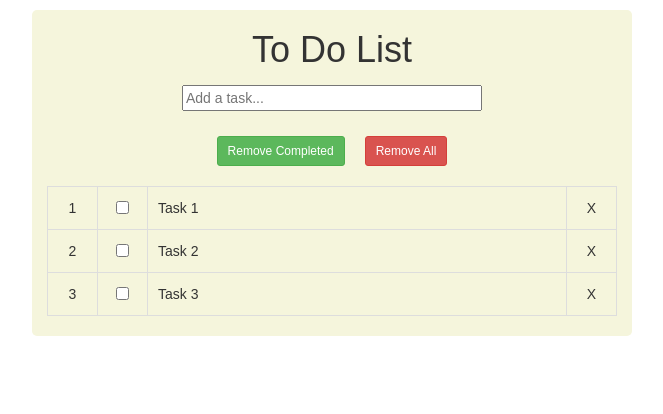
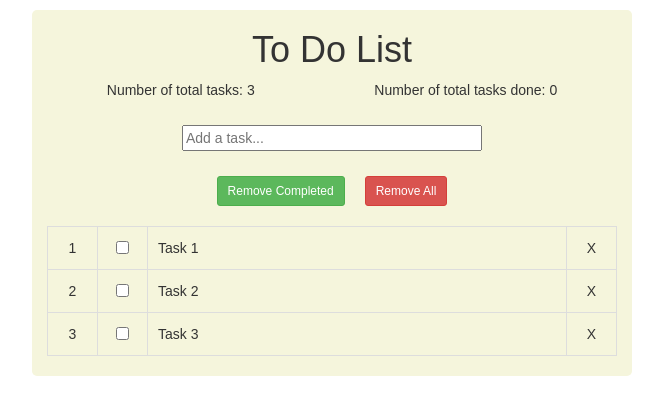
Before and after one commit to palmieriang/React_toDoList, a React (Create React App) app: page / in a window 1280 px wide. Shown: the top 414 px of the page, without its empty margins (308-971 px from the left). Built offline with nearby package versions, Linux system fonts and the light colour scheme.

Commit message:
tasks counter

```diff
--- a/src/App.css
+++ b/src/App.css
@@ -41,6 +41,10 @@ th, td {
   font-style: italic;
   text-decoration: line-through; }
 
+.tasks-counter {
+  display: flex;
+  justify-content: space-around; }
+
 @keyframes App-logo-spin {
   from {
     transform: rotate(0deg); }
--- a/src/App.js
+++ b/src/App.js
@@ -126,10 +126,12 @@ class Todo extends Component {
     return (
       <div className='container'>
         <h1 className='header'>To Do List</h1>
-        {
-        // <p>Number of total tasks: {this.state.tasks.length} </p>
-        // <p>Number of total tasks done: {this.state.tasks.filter((elem) => elem.done).length} </p>
-        }
+
+        <div className='tasks-counter'>
+          <p>Number of total tasks: {this.state.tasks.length} </p>
+          <p>Number of total tasks done: {this.state.tasks.filter((elem) => elem.done).length} </p>
+        </div>
+
         <AddNewTask updateList={this.updateList} addTask={this.addTask} />
 
         <div className='buttons-row'>
--- a/src/App.scss
+++ b/src/App.scss
@@ -54,6 +54,11 @@ th, td {
   text-decoration: line-through;
 }
 
+.tasks-counter {
+  display: flex;
+  justify-content: space-around;
+}
+
 @keyframes App-logo-spin {
   from { transform: rotate(0deg); }
   to { transform: rotate(360deg); }
```
